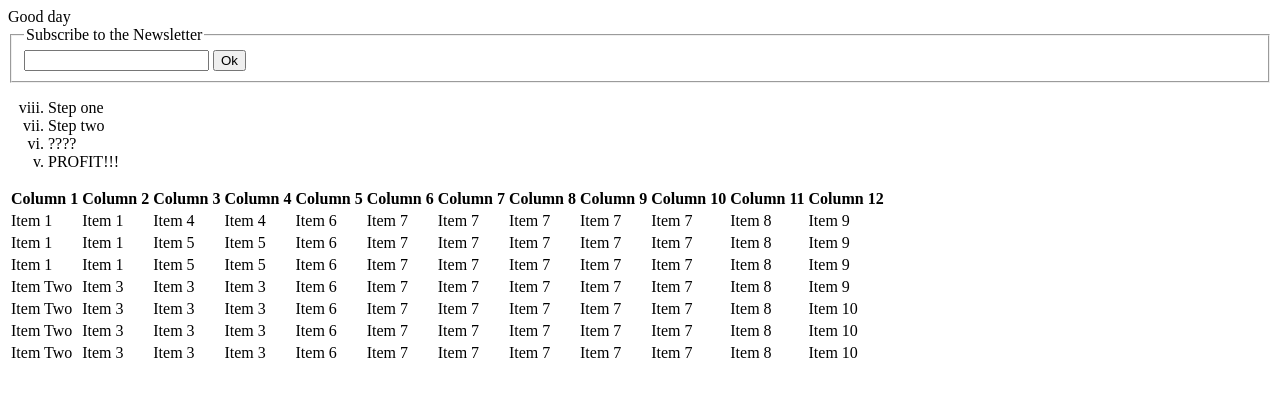
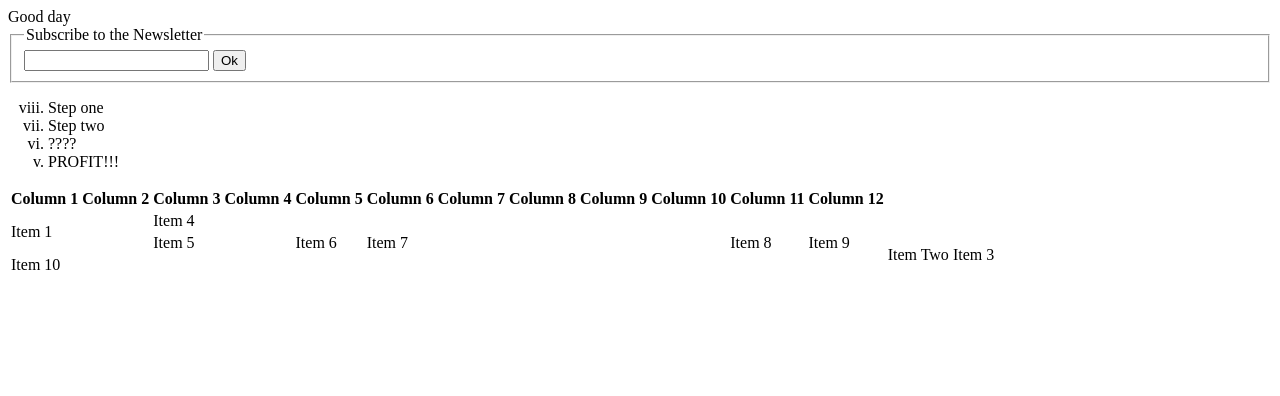
Before and after one commit to Parables/html-basics, a plain HTML site: page index.html in a window 1280 px wide. Drawn offline with Linux system fonts and the light colour scheme.

Commit message:
simplified using row and col span

```diff
--- a/index.html
+++ b/index.html
@@ -98,108 +98,29 @@
       <tbody>
         <!-- Row 1 -->
         <tr>
-          <td>Item 1</td>
-          <td>Item 1</td>
-          <td>Item 4</td>
-          <td>Item 4</td>
-          <td>Item 6</td>
-          <td>Item 7</td>
-          <td>Item 7</td>
-          <td>Item 7</td>
-          <td>Item 7</td>
-          <td>Item 7</td>
-          <td>Item 8</td>
-          <td>Item 9</td>
+          <td rowspan="3" colspan="2">Item 1</td>
+          <td rowspan="1" colspan="2">Item 4</td>
+          <td rowspan="7">Item 6</td>
+          <td rowspan="7" colspan="5">Item 7</td>
+          <td rowspan="7">Item 8</td>
+          <td rowspan="4">Item 9</td>
         </tr>
         <!-- Row 2 -->
         <tr>
-          <td>Item 1</td>
-          <td>Item 1</td>
-          <td>Item 5</td>
-          <td>Item 5</td>
-          <td>Item 6</td>
-          <td>Item 7</td>
-          <td>Item 7</td>
-          <td>Item 7</td>
-          <td>Item 7</td>
-          <td>Item 7</td>
-          <td>Item 8</td>
-          <td>Item 9</td>        </tr>
+          <td rowspan="2" colspan="2">Item 5</td>
+        </tr>
         <!-- Row 3 -->
-        <tr>
-          <td>Item 1</td>
-          <td>Item 1</td>
-          <td>Item 5</td>
-          <td>Item 5</td>
-          <td>Item 6</td>
-          <td>Item 7</td>
-          <td>Item 7</td>
-          <td>Item 7</td>
-          <td>Item 7</td>
-          <td>Item 7</td>
-          <td>Item 8</td>
-          <td>Item 9</td>
-        </tr>
         <!-- Row 4 -->
         <tr>
-          <td>Item Two</td>
-          <td>Item 3</td>
-          <td>Item 3</td>
-          <td>Item 3</td>
-          <td>Item 6</td>
-          <td>Item 7</td>
-          <td>Item 7</td>
-          <td>Item 7</td>
-          <td>Item 7</td>
-          <td>Item 7</td>
-          <td>Item 8</td>
-          <td>Item 9</td>
+          <td rowspan="4">Item Two</td>
+          <td rowspan="4" colspan="3">Item 3</td>
         </tr>
         <!-- Row 5 -->
         <tr>
-          <td>Item Two</td>
-          <td>Item 3</td>
-          <td>Item 3</td>
-          <td>Item 3</td>
-          <td>Item 6</td>
-          <td>Item 7</td>
-          <td>Item 7</td>
-          <td>Item 7</td>
-          <td>Item 7</td>
-          <td>Item 7</td>
-          <td>Item 8</td>
-          <td>Item 10</td>
+          <td rowspan="3">Item 10</td>
         </tr>
         <!-- Row 6 -->
-        <tr>
-          <td>Item Two</td>
-          <td>Item 3</td>
-          <td>Item 3</td>
-          <td>Item 3</td>
-          <td>Item 6</td>
-          <td>Item 7</td>
-          <td>Item 7</td>
-          <td>Item 7</td>
-          <td>Item 7</td>
-          <td>Item 7</td>
-          <td>Item 8</td>
-          <td>Item 10</td>
-        </tr>
         <!-- Row 7 -->
-        <tr>
-          <td>Item Two</td>
-          <td>Item 3</td>
-          <td>Item 3</td>
-          <td>Item 3</td>
-          <td>Item 6</td>
-          <td>Item 7</td>
-          <td>Item 7</td>
-          <td>Item 7</td>
-          <td>Item 7</td>
-          <td>Item 7</td>
-          <td>Item 8</td>
-          <td>Item 10</td>
-        </tr>
       </tbody>
     </table>
   </body>
```
